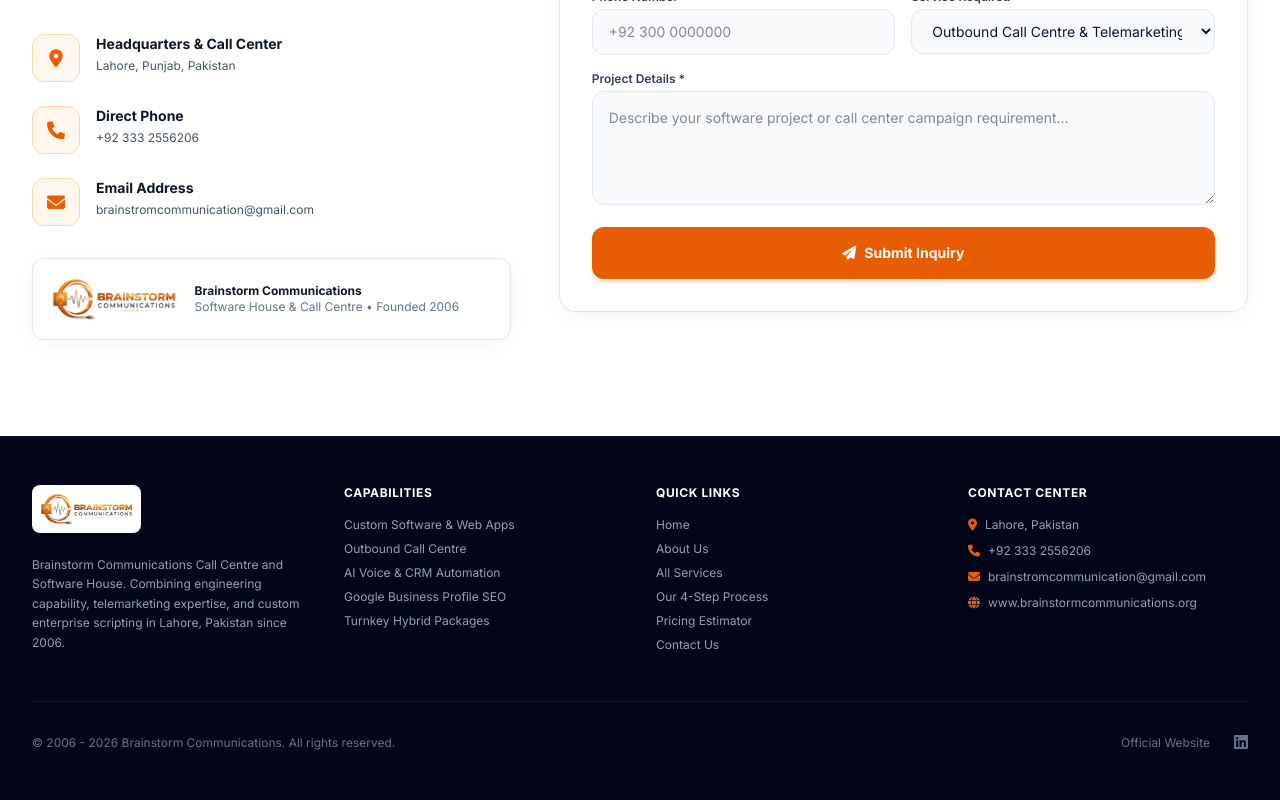
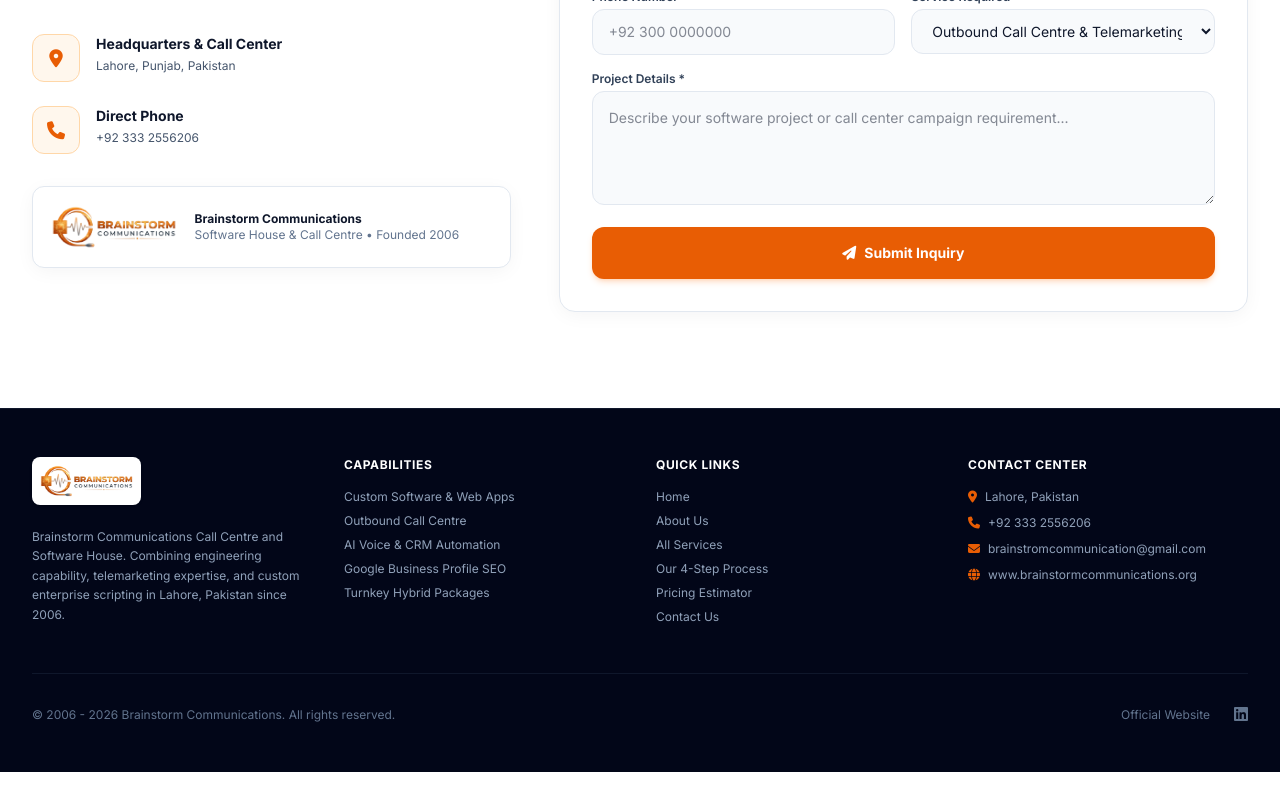
Before and after one commit to kaka803/brainstorm, a Next.js app: page / in a window 1280 px wide. Shown: the part 5475-6275 px from the top of the page. After the commit the page ends 6247 px from the top, so only its background shows below. Built offline with nearby package versions, Linux system fonts and the light colour scheme.

Commit message:
Remove email contact section from page
Removed email contact section from the page.

```diff
--- a/app/page.js
+++ b/app/page.js
@@ -1132,16 +1132,6 @@
                     <a href="tel:+923332556206" className="text-slate-600 hover:text-[#E85D04] text-xs mt-1 block transition-colors">+92 333 2556206</a>
                   </div>
                 </div>
-
-                <div className="flex items-start space-x-4">
-                  <div className="w-12 h-12 rounded-xl bg-orange-50 border border-orange-200 flex items-center justify-center text-[#E85D04] flex-shrink-0">
-                    <i className="fa-solid fa-envelope text-lg"></i>
-                  </div>
-                  <div>
-                    <h4 className="text-slate-900 font-bold text-sm">Email Address</h4>
-                    <a href="mailto:brainstromcommunication@gmail.com" className="text-slate-600 hover:text-[#E85D04] text-xs mt-1 block transition-colors break-all">brainstromcommunication@gmail.com</a>
-                  </div>
-                </div>
               </div>
 
               {/* Contact Logo Box with /logo.png */}
```
